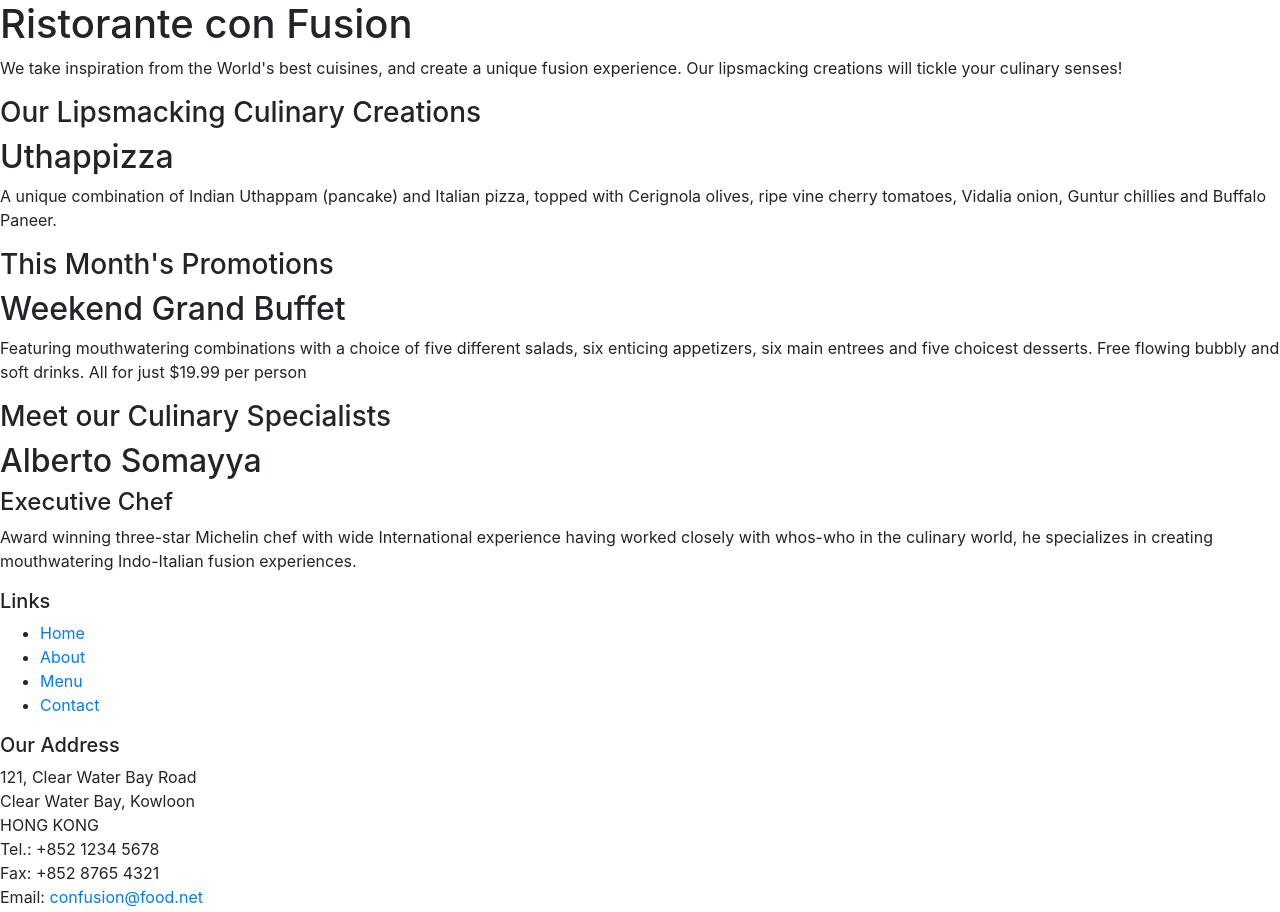
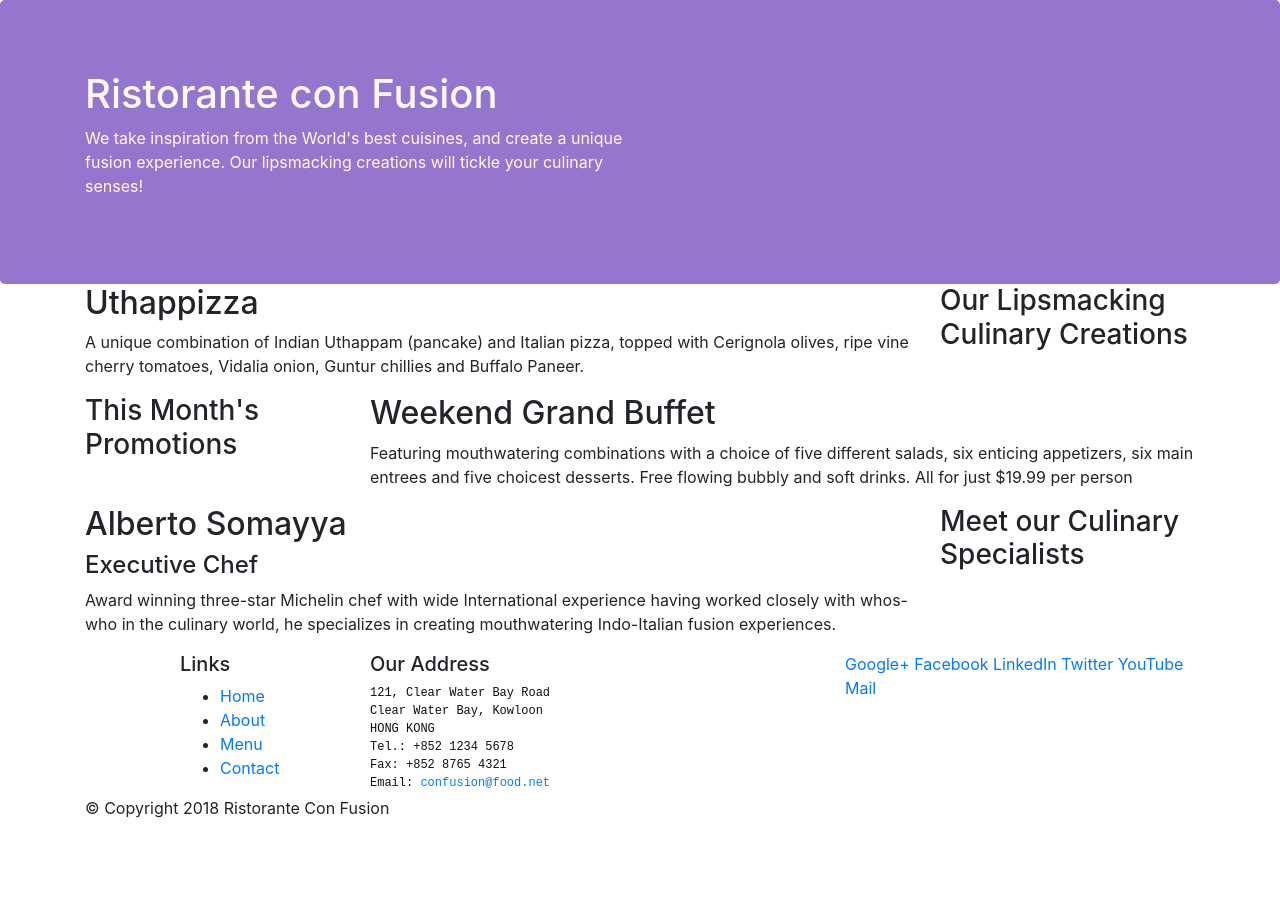
Before and after one commit to dheeraj-sahay/conFusion, a website: page index.html in a window 1280 px wide. Shown: the top 912 px of the page. After the commit the page ends 836 px from the top, so only its background shows below. Drawn offline with nearby package versions, Linux system fonts and the light colour scheme.

Commit message:
Exercise 1

```diff
--- /dev/null
+++ b/css/style.css
@@ -0,0 +1,31 @@
+.row-header{
+    margin: 0px auto;
+    padding: 0px;
+}
+
+.row-content{
+    margin: 0px auto;
+    padding: 50px 0px 50px 0px;
+    border-bottom: 1px ridge;
+    min-height: 400px;
+}
+
+.footer{
+    background-color: #D1C4E9;
+    margin: 0px auto;
+    padding: 20px 0px 20px 0;
+}
+
+.jumbotron {
+    padding: 70px 30px 70px 30px;
+    margin: 0px auto;
+    background: #9575CD;
+    color: floralwhite;
+}
+
+address{
+    font-family: monospace;
+    font-size: 75%;
+    margin: 0px;
+    color: #0f0f0f;
+}
--- a/index.html
+++ b/index.html
@@ -8,52 +8,53 @@
 
     <!-- Bootstrap CSS -->
     <link rel="stylesheet" href="node_modules/bootstrap/dist/css/bootstrap.min.css">
+    <link rel="stylesheet" href="css/style.css">
 
     <title>Ristorante Con Fusion</title>
 </head>
 
 <body>
 
-    <header>
-        <div>
-            <div>
-                <div>
+    <header class="jumbotron">
+        <div class="container">
+            <div class="row">
+                <div class="col-12 col-sm-6">
                     <h1>Ristorante con Fusion</h1>
                     <p>We take inspiration from the World's best cuisines, and create a unique fusion experience. Our lipsmacking creations will tickle your culinary senses!</p>
                 </div>
-                <div>
+                <div class="col-12 col-sm-6">
                 </div>
             </div>
         </div>
     </header>
 
-    <div>
-        <div>
-            <div>
+    <div class="container">
+        <div class="row">
+            <div class="col-12 col-sm-4 order-sm-last col-md-3">
                 <h3>Our Lipsmacking Culinary Creations</h3>
             </div>
-            <div>
+            <div class="col-12 col-sm-8 order-sm-first col-md-9">
                 <h2>Uthappizza</h2>
                 <p>A unique combination of Indian Uthappam (pancake) and Italian pizza, topped with Cerignola olives, ripe vine cherry tomatoes, Vidalia onion, Guntur chillies and Buffalo Paneer.</p>
             </div>
         </div>
 
 
-        <div>
-            <div>
+        <div class="row">
+            <div class="col-12 col-sm-4 col-md-3">
                 <h3>This Month's Promotions</h3>
             </div>
-            <div>
+            <div class="col-12 col-sm-8 col-md-9">
                 <h2>Weekend Grand Buffet</h2>
                 <p>Featuring mouthwatering combinations with a choice of five different salads, six enticing appetizers, six main entrees and five choicest desserts. Free flowing bubbly and soft drinks. All for just $19.99 per person </p>
             </div>
         </div>
 
-        <div>
-            <div>
+        <div class="row">
+            <div class="col-12 col-sm-4 order-sm-last col-md-3">
                 <h3>Meet our Culinary Specialists</h3>
             </div>
-            <div>
+            <div class="col-12 col-sm-8 order-sm-first col-md-9">
                 <h2>Alberto Somayya</h2>
                 <h4>Executive Chef</h4>
                 <p>Award winning three-star Michelin chef with wide International experience having worked closely with whos-who in the culinary world, he specializes in creating mouthwatering Indo-Italian fusion experiences. </p>
@@ -62,9 +63,9 @@
     </div>
 
     <footer>
-        <div>
-            <div>
-                <div>
+        <div class="container">
+            <div class="row">
+                <div class="col-4 offset-1 col-sm-2">
                     <h5>Links</h5>
                     <ul>
                         <li><a href="#">Home</a></li>
@@ -73,7 +74,7 @@
                         <li><a href="#">Contact</a></li>
                     </ul>
                 </div>
-                <div>
+                <div class="col-7 col-sm-5">
                     <h5>Our Address</h5>
                     <address>
 		              121, Clear Water Bay Road<br>
@@ -84,7 +85,7 @@
 		              Email: <a href="mailto:confusion@food.net">confusion@food.net</a>
 		           </address>
                 </div>
-                <div>
+                <div class="col-12 col-sm-4">
                     <div>
                         <a href="http://google.com/+">Google+</a>
                         <a href="http://www.facebook.com/profile.php?id=">Facebook</a>
@@ -95,8 +96,8 @@
                     </div>
                 </div>
            </div>
-           <div>
-                <div>
+           <div class="row">
+                <div class="col-auto">
                     <p>© Copyright 2018 Ristorante Con Fusion</p>
                 </div>
            </div>
```
